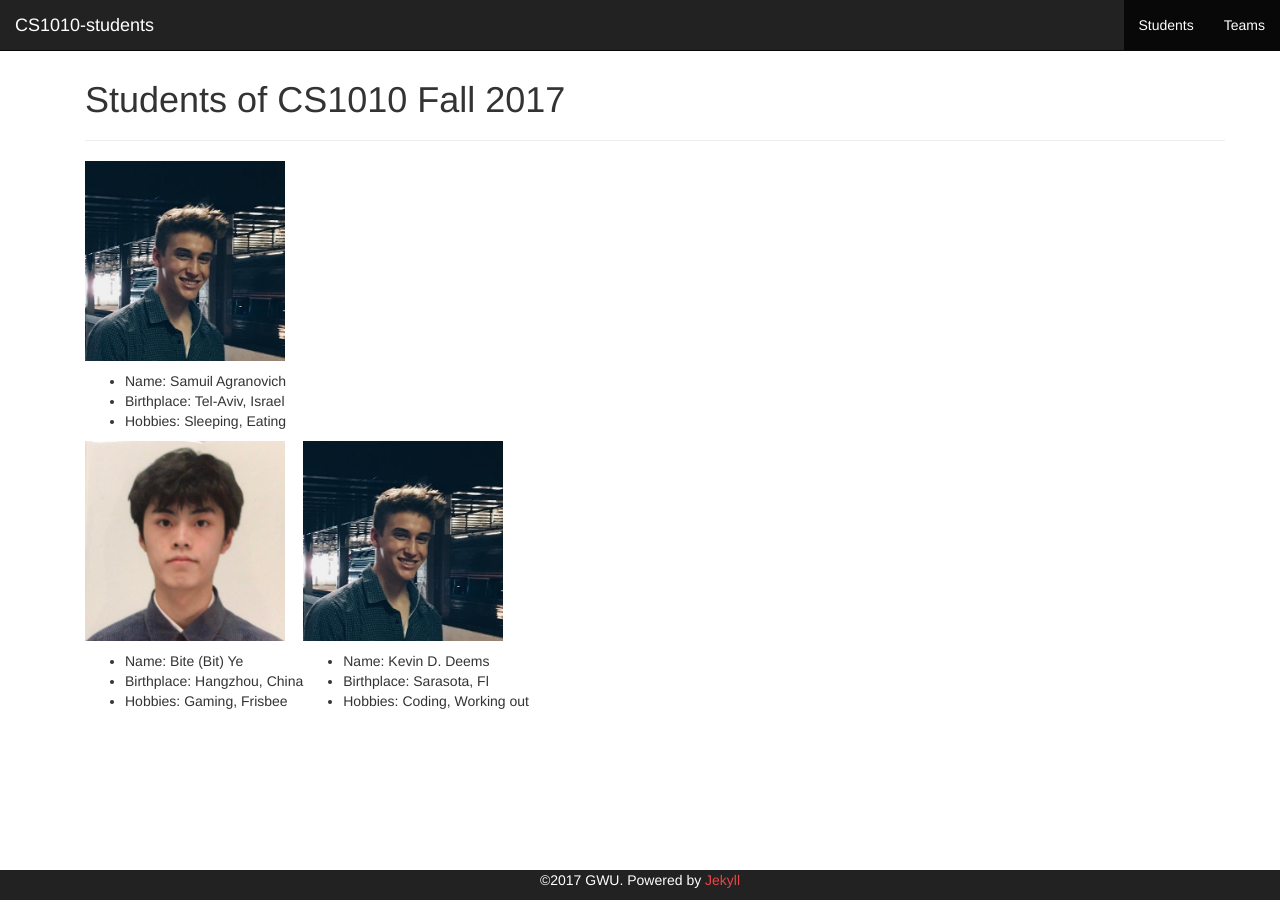
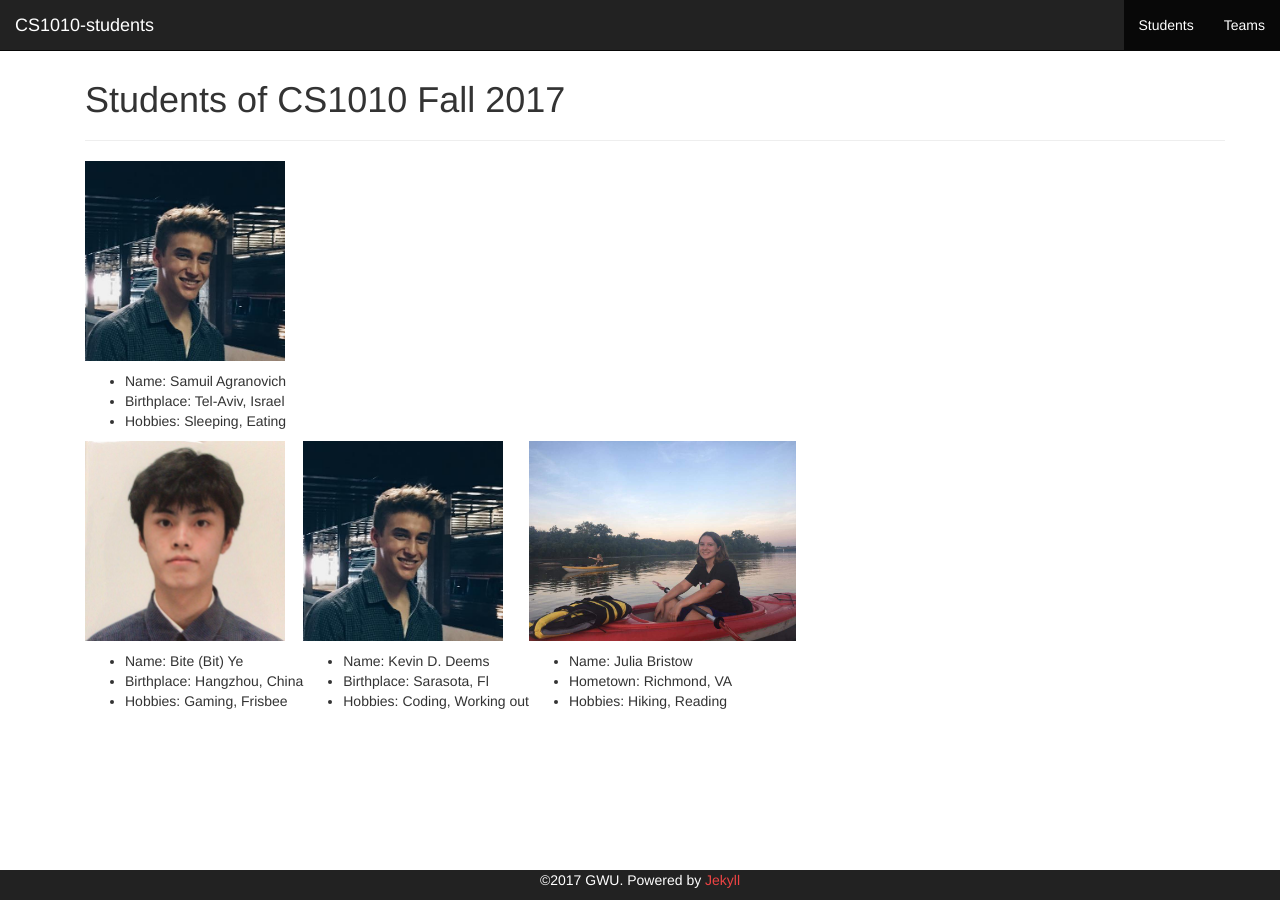
Before and after one commit to mdavidson022/CS1010-students, a Jekyll site: the page built from students.html, in a window 1280 px wide. Built offline with Jekyll 4.4.1, drawn with Linux system fonts in a browser that asks for light colours.

Commit message:
Added my info

```diff
--- a/students.html
+++ b/students.html
@@ -48,5 +48,16 @@ layout: default
            </p>
     </td>
 
+		<td>
+			<p>
+				<img src="imgs/me.jpg" height="200"/>
+				<ul>
+					<li>Name: Julia Bristow</li>
+					<li>Hometown: Richmond, VA</li>
+					<li>Hobbies: Hiking, Reading</li>
+				</ul>
+			</p>
+		</td>
+
 	</tr>
 </table>
```
